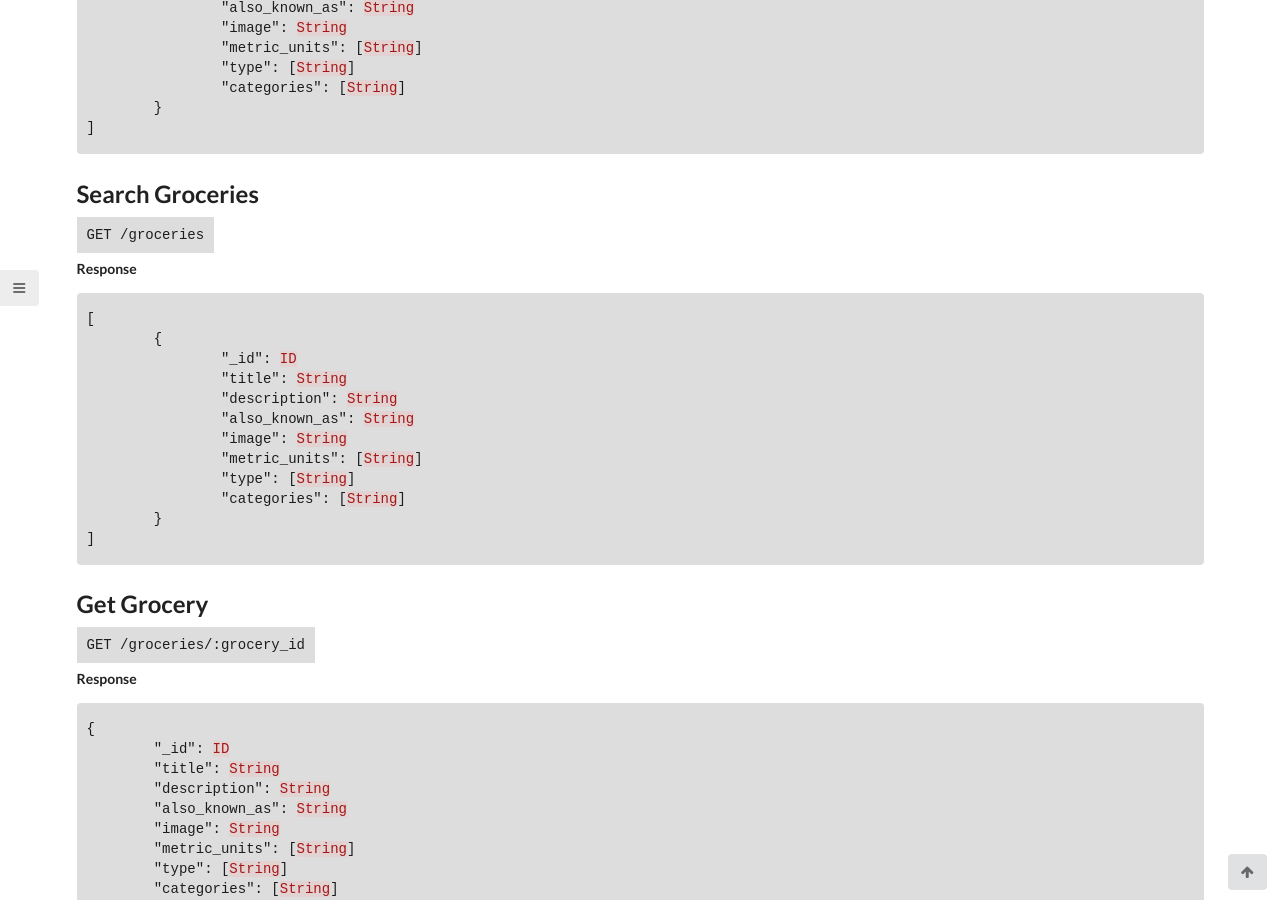
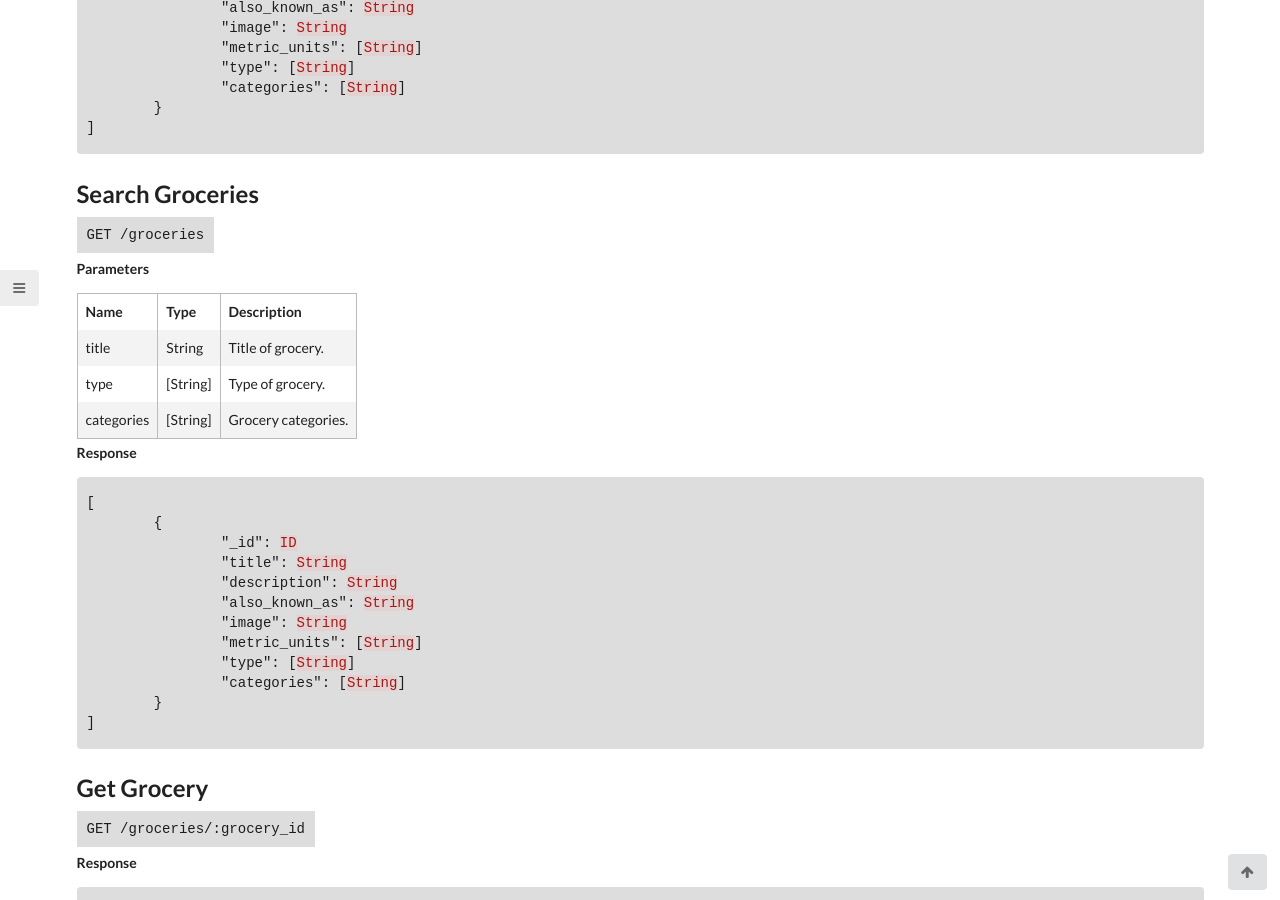
Before and after one commit to letsallchef/docs, a Jekyll site: the page built from _posts/api/2017-03-08-groceries.md, in a window 1280 px wide and 900 px high, scrolled down 1120 px. Built offline with Jekyll 4.4.1, drawn with Linux system fonts in a browser that asks for light colours.

Commit message:
adds more detail to grocery search route

```diff
--- a/_posts/api/2017-03-08-groceries.md
+++ b/_posts/api/2017-03-08-groceries.md
@@ -60,9 +60,18 @@ layout: api
 ]
 {% endhighlight %}
 
+
 ## Search Groceries
 
 `GET /groceries`
+
+**Parameters**
+
+| Name | Type | Description |
+| --- | --- | --- |
+| title | String | Title of grocery. |
+| type | [String] | Type of grocery. |
+| categories | [String] | Grocery categories. |
 
 **Response**
 
```
Also changed, not shown: other parts of _posts/api/2017-03-08-groceries.md (+1 -1 lines).
